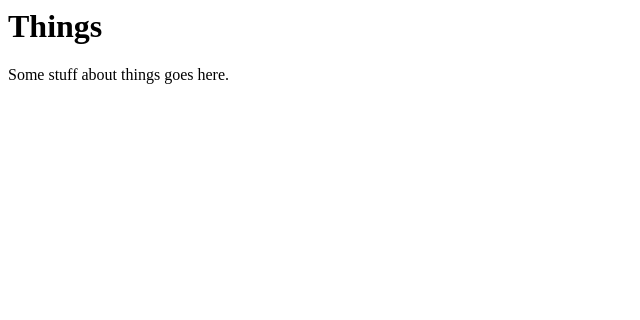
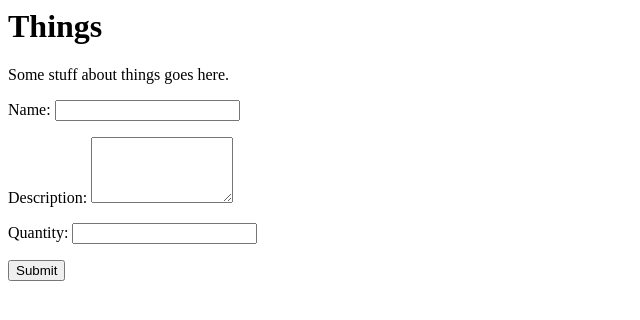
Before and after one commit to KCL-SEG/things-2-neelnair14, a Django app: template things/templates/home.html in a window 1280 px wide. Shown: the top 320 px of the page, without its empty margins (0-640 px from the left). Run offline with Django 3.2, Linux system fonts and the light colour scheme; the template is opened without the code that fills it: values that come from a table or form of the project are taken from there, others are empty.

Commit message:
Create form and display in home view

```diff
--- a/things/forms.py
+++ b/things/forms.py
@@ -1,3 +1,13 @@
 """Forms of the project."""
+from django import forms
+from .models import Thing
 
 # Create your forms here.
+class ThingForm(forms.ModelForm):
+    class Meta:
+        model = Thing
+        fields = ['name', 'description', 'quantity']
+        widgets = {
+            'description': forms.Textarea(attrs={'rows': 4, 'cols': 15}),  # Customize textarea size
+            'quantity': forms.NumberInput(attrs={'min': 1}),  # Set minimum value for quantity
+        }
--- a/things/templates/home.html
+++ b/things/templates/home.html
@@ -8,4 +8,11 @@
   </h1>
   <p>Some stuff about things goes here.</p>
 </body>
+<!-- Display form and handle submission -->
+<form method="post" action="{% url 'home' %}">
+  {% csrf_token %}
+  {{ form.as_p }}
+  <button type="submit">Submit</button>
+</form>
+
 </html>
```
Also changed, not shown: things/views.py (+9 -0 lines).
